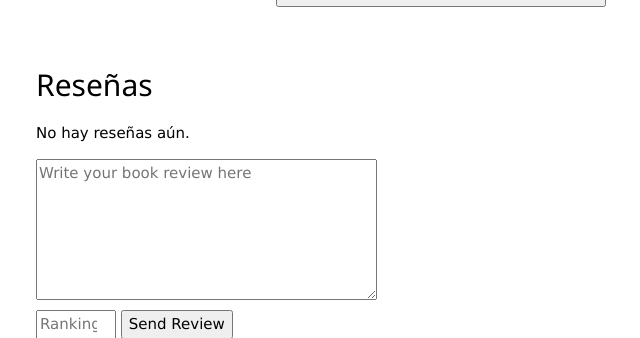
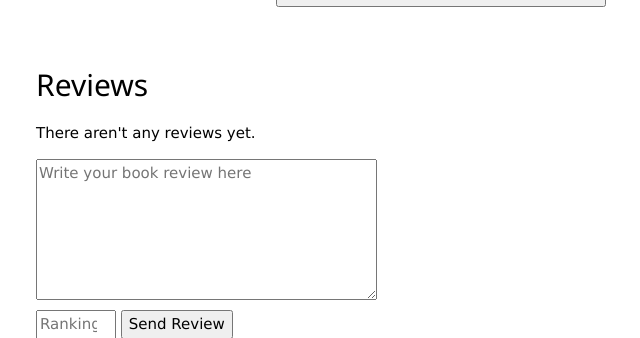
Before and after one commit to pedrogzz18/DjangoDemo, a Django app: page /readers/books/6074383987 in a window 1280 px wide. Shown: the part 702-1040 px from the top of the page, without its empty margins (4-644 px from the left). Run offline with Django 4.2, Linux system fonts and the light colour scheme; a user stored in the database is signed in; data comes from the database, SQL or seed files in the repository; both versions use the stored data as it was after the commit; data that the repository does not hold is empty; some libraries are stand-ins or nearby versions.

Commit message:
Slight change to an html page

```diff
--- a/readers/templates/readers/book-view.html
+++ b/readers/templates/readers/book-view.html
@@ -36,7 +36,7 @@
 
 
 <div class="book-reviews">
-    <h2>Reseñas</h2>
+    <h2>Reviews</h2>
     {% for review in reviews %}
         <div class="review">
             <i class="fa fa-user" style="font-size:24px"></i> {{ review.reader.username }}
@@ -46,7 +46,7 @@
             <p><strong>Date:</strong> {{ review.date }}</p>
         </div>
     {% empty %}
-        <p>No hay reseñas aún.</p>
+        <p>There aren't any reviews yet.</p>
     {% endfor %}
     <div class="reviewbtn">
         <form method="post" action="{% url 'book_view' book.pk %}">
```
Also changed, not shown: db.sqlite3.
